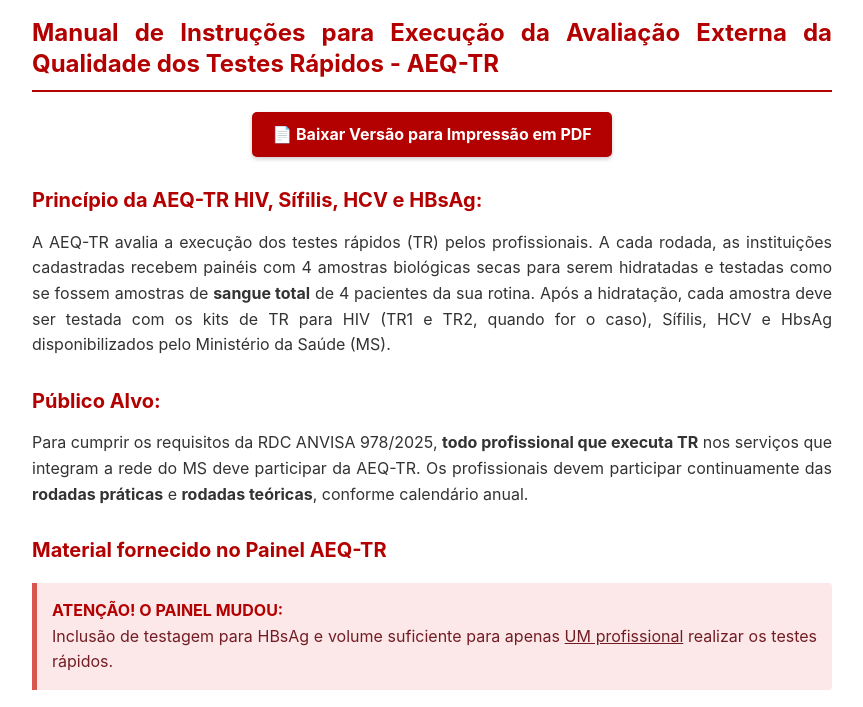
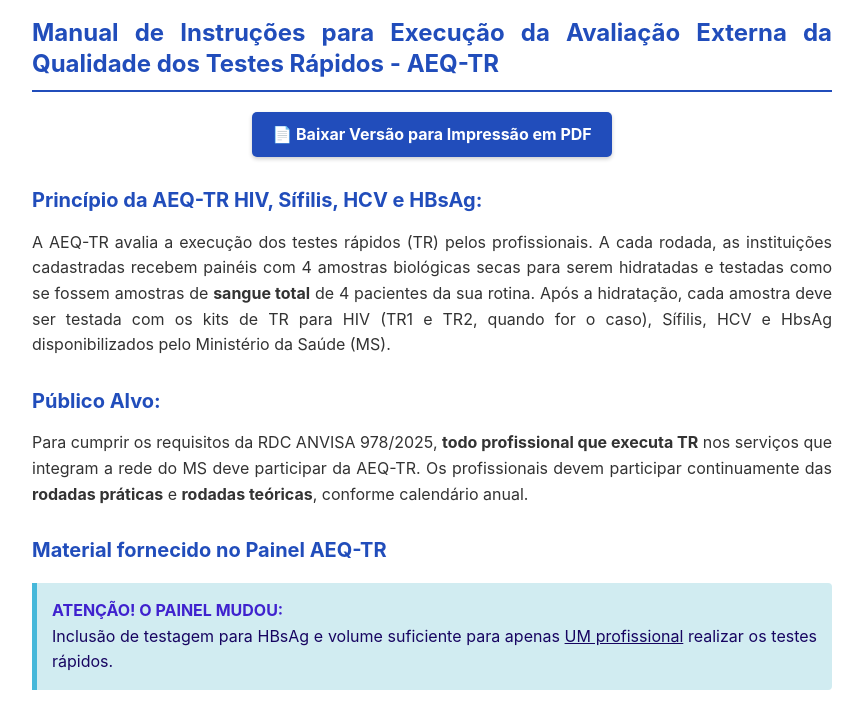
Before and after one commit to Oxph0s/Leaflet_aeq, a plain HTML site: page index.html in a window 1280 px wide. Shown: the part 188-895 px from the top of the page, without its empty margins (208-1071 px from the left). Drawn offline with Linux system fonts and the light colour scheme.

Commit message:
change to blue

```diff
--- a/index.html
+++ b/index.html
@@ -6,11 +6,12 @@
     <title>Manual de Instruções AEQ-TR</title>
     <style>
         :root {
-            --primary-color: #b30000; /* Deep Red for headers and links */
-            --warning-bg: #fce8e8;    /* Soft light red for callout background */
-            --warning-border: #d9534f; /* Bold red for the callout border */
+            --primary-color: #214dbb; /* Deep Blue for headers and links */
+            --warning-bg: #d1ecf1;    /* Soft light blue for callout background */
+            --warning-border: #46b8da; /* Bold blue for the callout border */
             --text-main: #333333;
             --bg-main: #ffffff;
+
         }
         body {
             font-family: -apple-system, BlinkMacSystemFont, "Segoe UI", Roboto, Helvetica, Arial, sans-serif;
@@ -41,10 +42,10 @@
             padding: 15px;
             margin: 20px 0;
             border-radius: 0 4px 4px 0;
-            color: #721c24; /* Dark red text for easy reading */
+            color: #170561; /* Dark red text for easy reading */
         }
         .callout strong {
-            color: #b30000; /* Emphasized red for bold text */
+            color: #3f22ce; /* Emphasized red for bold text */
         }
         ul, ol {
             padding-left: 20px;
```
